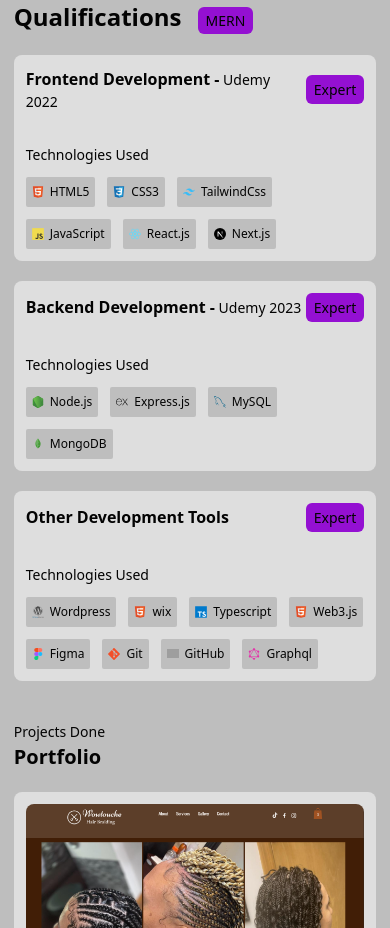
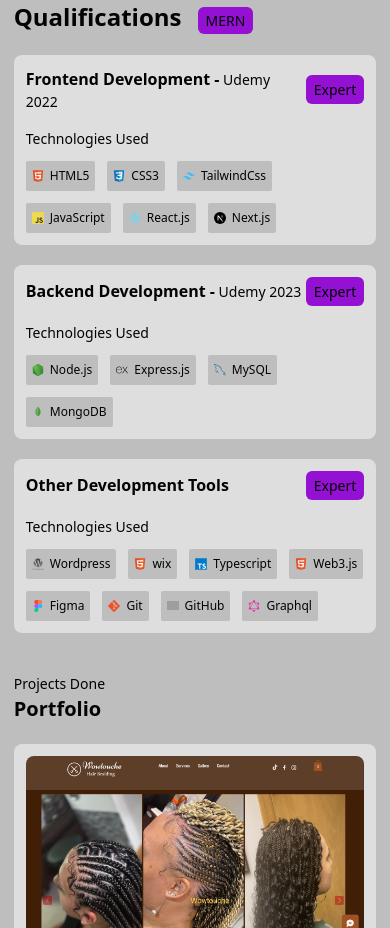
Before and after one commit to abdullahi-mohammed/portfoliov2, a React (Vite) app: page / in a window 390 px wide. Shown: the part 1247-2175 px from the top of the page. Built offline with nearby package versions, Linux system fonts and the light colour scheme; grey boxes are pictures that could not be loaded.

Commit message:
design  changes

```diff
--- a/src/components/qualifications.tsx
+++ b/src/components/qualifications.tsx
@@ -118,7 +118,7 @@
                         <h4><span className="font-semibold text-[16px] md:text-[20px]">Frontend Development -</span> Udemy 2022</h4>
                         <p className="px-2 py-1 rounded-md bg-[#9410D2] w-fit">Expert</p>
                     </div>
-                    <div className="mt-8">
+                    <div className="mt-4 md:mt-8">
                         <p>Technologies Used</p>
                         <ul className="mt-3 md:mt-5 flex flex-wrap gap-3 items-center">
                             {frontendTechnologies.map((tech, i) =>
@@ -134,7 +134,7 @@
                         <h4><span className="font-semibold text-[16px] md:text-[20px]">Backend Development -</span> Udemy 2023</h4>
                         <p className="px-2 py-1 rounded-md bg-[#9410D2] w-fit">Expert</p>
                     </div>
-                    <div className="mt-8">
+                    <div className="mt-4 md:mt-8">
                         <p>Technologies Used</p>
                         <ul className="mt-3 md:mt-5 flex flex-wrap gap-3 items-center">
                             {backendTechnologies.map((tech, i) =>
@@ -150,7 +150,7 @@
                         <h4 className="font-semibold text-[16px] md:text-[20px]">Other Development Tools</h4>
                         <p className="px-2 py-1 rounded-md bg-[#9410D2] w-fit">Expert</p>
                     </div>
-                    <div className="mt-8">
+                    <div className="mt-4 md:mt-8">
                         <p>Technologies Used</p>
                         <ul className="mt-3 md:mt-5 flex gap-3 flex-wrap items-center">
                             {otherTools.map((tech, i) =>
```
